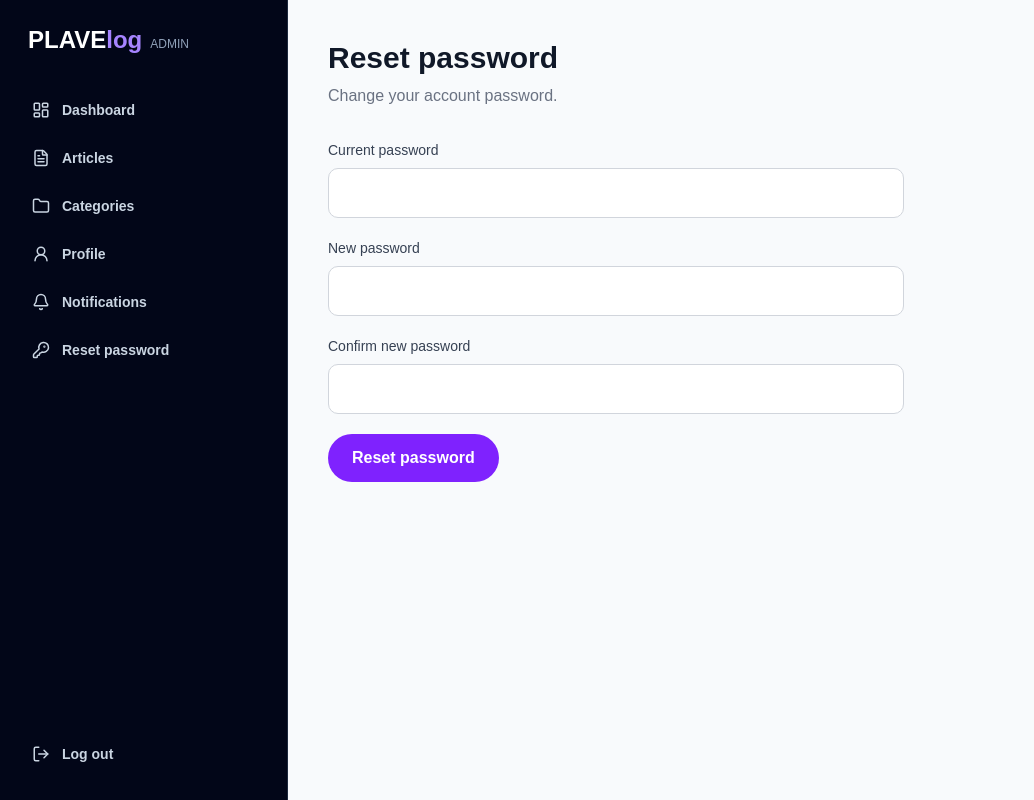
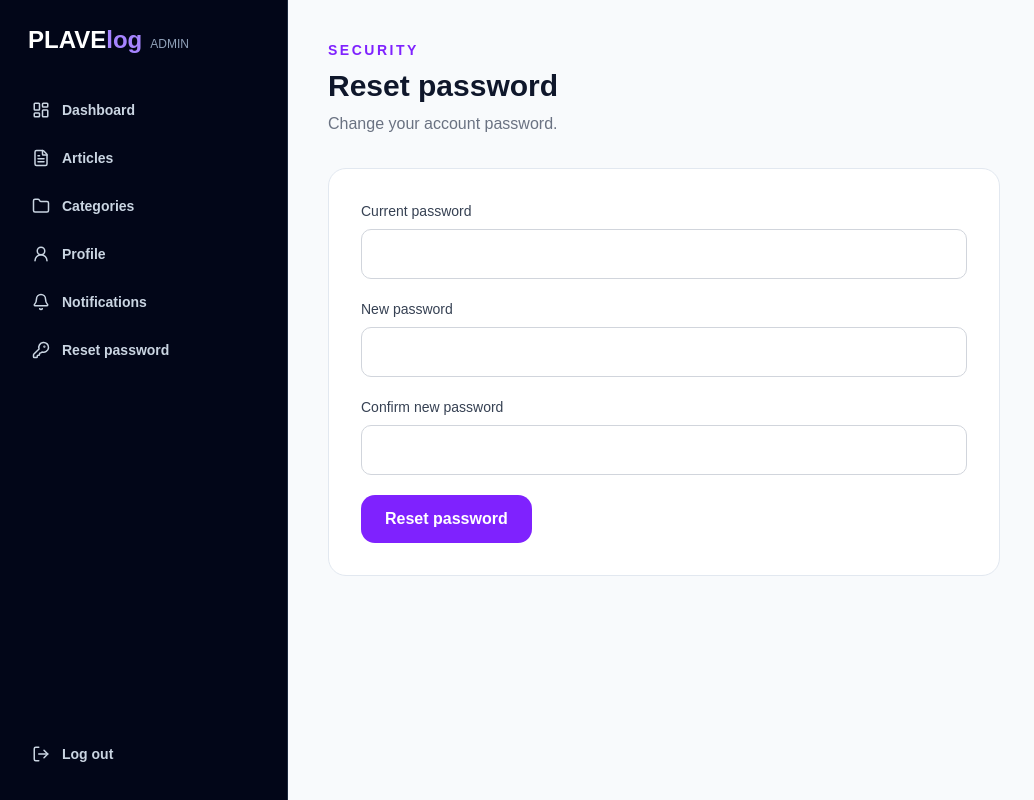
Before and after one commit to nutthakitsrida-wq/shogun-blog, a React (Vite) app: page /account/reset-password in a window 1280 px wide. Shown: the whole page, without its empty margins (0-1034 px from the left). Built offline with nearby package versions, Linux system fonts and the light colour scheme.

Commit message:
feat(admin): add confirmed password reset flow

```diff
--- a/src/pages/ResetPasswordPage.jsx
+++ b/src/pages/ResetPasswordPage.jsx
@@ -9,6 +9,7 @@ import {
   AlertDialogHeader,
   AlertDialogTitle,
 } from "@/components/ui/alert-dialog";
+import { addNotification } from "@/lib/adminStorage";
 
 function ResetPasswordPage() {
   const [formData, setFormData] = useState({
@@ -110,6 +111,7 @@ function ResetPasswordPage() {
     });
 
     localStorage.setItem("users", JSON.stringify(updatedUsers));
+    addNotification("Your password was changed.", "/admin/reset-password");
 
     setMessage("Password updated successfully");
     setIsDialogOpen(false);
@@ -123,8 +125,11 @@ function ResetPasswordPage() {
 
   return (
     <>
-      <div>
-        <h1 className="text-3xl font-bold text-gray-900">
+      <div className="max-w-2xl">
+        <p className="text-sm font-bold uppercase tracking-[0.18em] text-violet-600">
+          Security
+        </p>
+        <h1 className="mt-2 text-3xl font-black text-slate-900">
           Reset password
         </h1>
 
@@ -132,7 +137,7 @@ function ResetPasswordPage() {
           Change your account password.
         </p>
 
-        <form onSubmit={handleSubmit} className="mt-8 max-w-xl space-y-5">
+        <form onSubmit={handleSubmit} className="mt-8 space-y-5 rounded-2xl border border-slate-200 bg-white p-6 sm:p-8">
           <div>
             <label
               htmlFor="currentPassword"
@@ -219,7 +224,7 @@ function ResetPasswordPage() {
 
           <button
             type="submit"
-            className="rounded-full bg-violet-600 px-6 py-3 font-semibold text-white transition hover:bg-violet-700"
+            className="rounded-xl bg-violet-600 px-6 py-3 font-semibold text-white transition hover:bg-violet-700"
           >
             Reset password
           </button>
```
